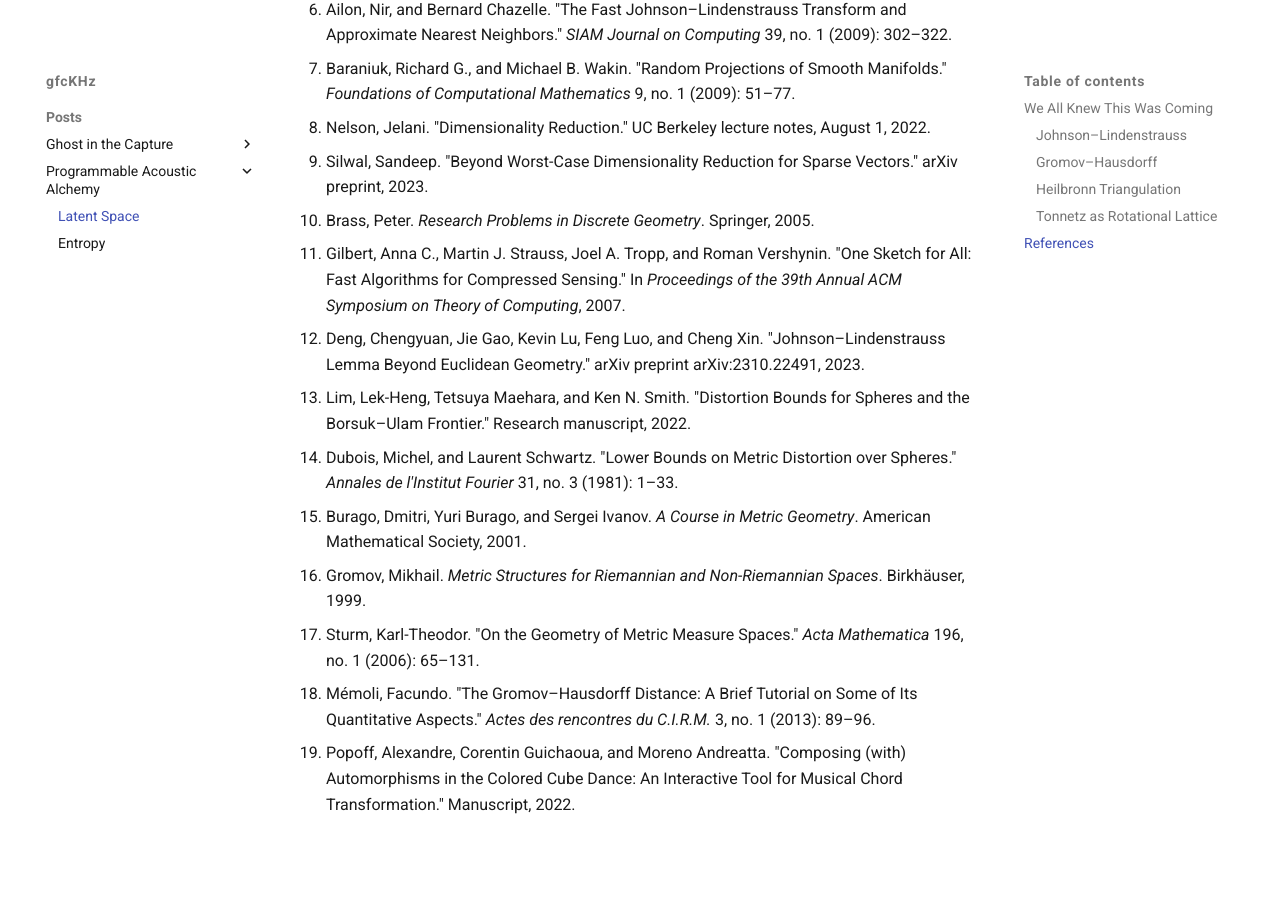
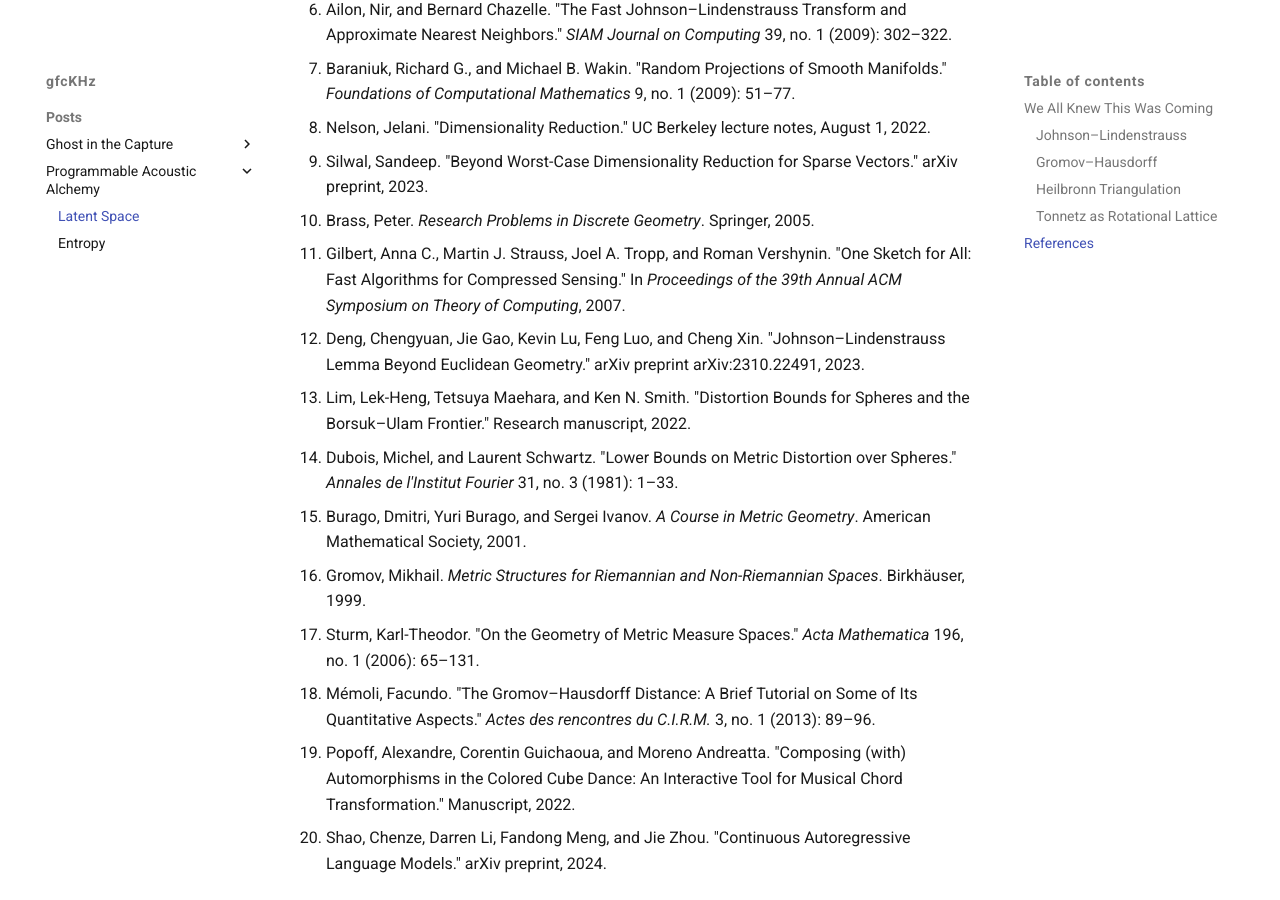
Before and after one commit to gfcKHz/gfcKHz.github.io, an MkDocs documentation site: the page built from docs/posts/space.md, in a window 1280 px wide and 900 px high, scrolled down 4124 px. Built offline with MkDocs 1.6.1 and Material for MkDocs 9.7.7, drawn with Linux system fonts in a browser that asks for light colours; some web fonts are replaced; before the commit the page ends 4965 px from its top, so only the background shows below that.

Commit message:
References

```diff
--- a/docs/posts/space.md
+++ b/docs/posts/space.md
@@ -99,3 +99,4 @@
 17. Sturm, Karl-Theodor. "On the Geometry of Metric Measure Spaces." *Acta Mathematica* 196, no. 1 (2006): 65–131.
 18. Mémoli, Facundo. "The Gromov–Hausdorff Distance: A Brief Tutorial on Some of Its Quantitative Aspects." *Actes des rencontres du C.I.R.M.* 3, no. 1 (2013): 89–96.
 19. Popoff, Alexandre, Corentin Guichaoua, and Moreno Andreatta. "Composing (with) Automorphisms in the Colored Cube Dance: An Interactive Tool for Musical Chord Transformation." Manuscript, 2022.
+20. Shao, Chenze, Darren Li, Fandong Meng, and Jie Zhou. "Continuous Autoregressive Language Models." arXiv preprint, 2024.
```
